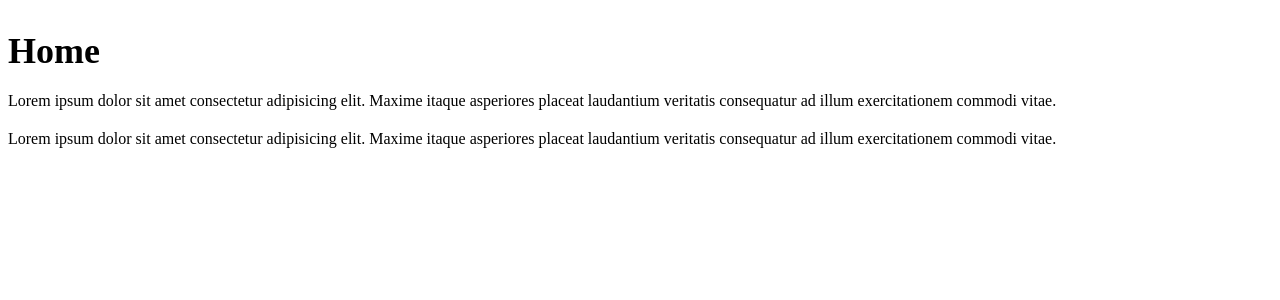
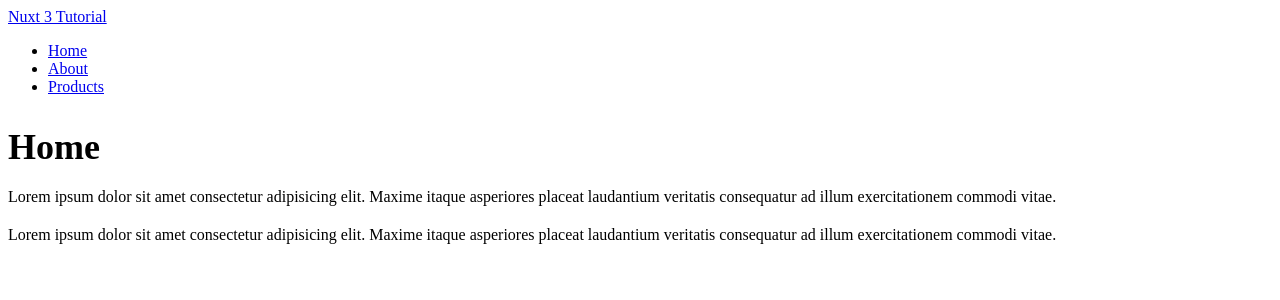
Before and after one commit to TimothyMcCormick/nuxt3tutorial, a Nuxt app: page / in a window 1280 px wide. Shown: the top 300 px of the page. Built offline with nearby package versions, Linux system fonts and the light colour scheme.

Commit message:
nuxtlinks

```diff
--- a/pages/about.vue
+++ b/pages/about.vue
@@ -1,5 +1,15 @@
 <template>
   <div>
+    <header>
+      <nav>
+        <NuxtLink to="/">Nuxt 3 Tutorial</NuxtLink>
+        <ul>
+          <li><NuxtLink to="/">Home</NuxtLink></li>
+          <li><NuxtLink to="/about">About</NuxtLink></li>
+          <li><NuxtLink to="/products">Products</NuxtLink></li>
+        </ul>
+      </nav>
+    </header>
     <h2>About</h2>
     <p>Lorem ipsum dolor sit amet consectetur adipisicing elit. Maxime itaque asperiores placeat laudantium veritatis consequatur ad illum exercitationem commodi vitae.</p>
     <p>Lorem ipsum dolor sit amet consectetur adipisicing elit. Maxime itaque asperiores placeat laudantium veritatis consequatur ad illum exercitationem commodi vitae.</p>
--- a/pages/index.vue
+++ b/pages/index.vue
@@ -1,5 +1,16 @@
 <template>
   <div>
+    <header>
+      <nav>
+        <NuxtLink to="/">Nuxt 3 Tutorial</NuxtLink>
+        <ul>
+          <li><NuxtLink to="/">Home</NuxtLink></li>
+          <li><NuxtLink to="/about">About</NuxtLink></li>
+          <li><NuxtLink to="/products">Products</NuxtLink></li>
+        </ul>
+      </nav>
+    </header>
+
     <h2>Home</h2>
     <p>Lorem ipsum dolor sit amet consectetur adipisicing elit. Maxime itaque asperiores placeat laudantium veritatis consequatur ad illum exercitationem commodi vitae.</p>
     <p>Lorem ipsum dolor sit amet consectetur adipisicing elit. Maxime itaque asperiores placeat laudantium veritatis consequatur ad illum exercitationem commodi vitae.</p>
```
